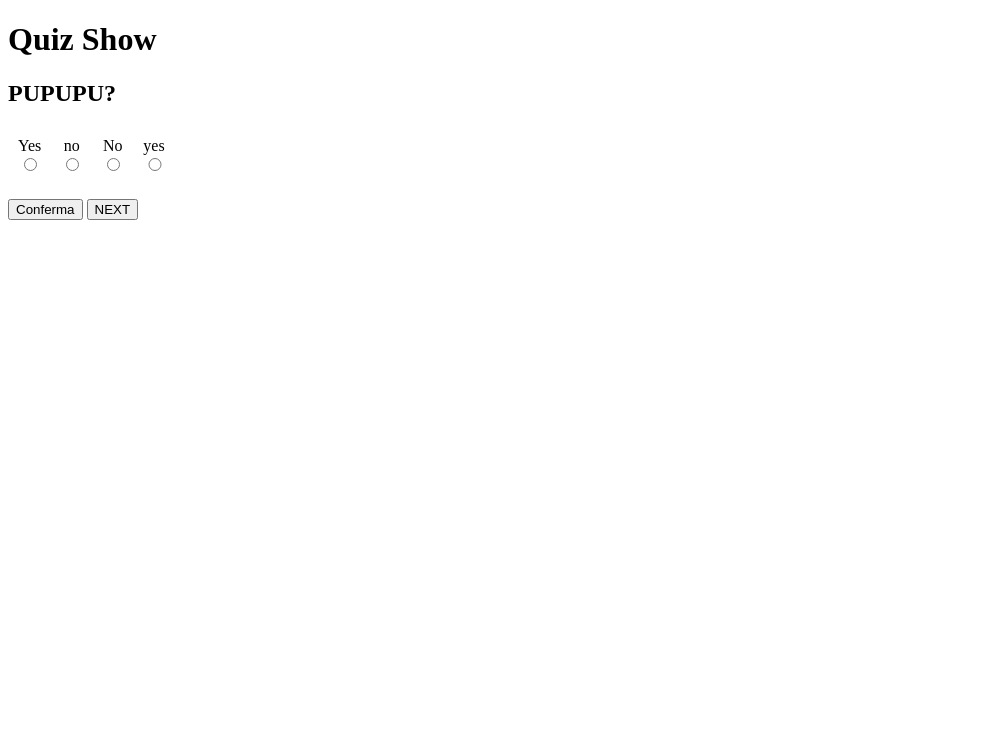
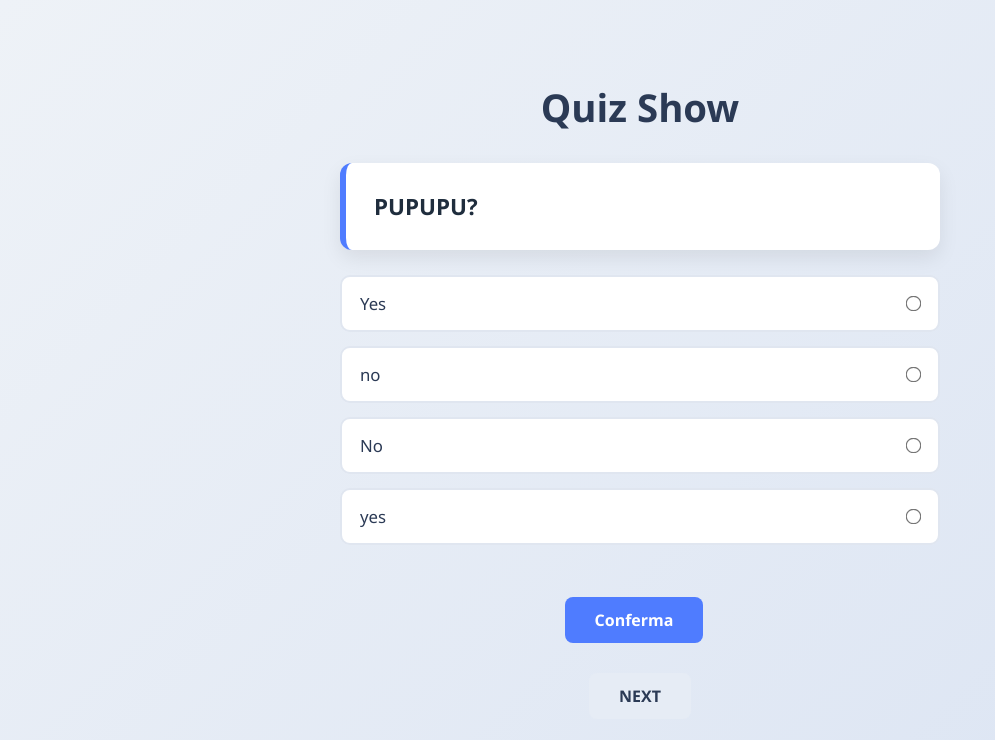
Before and after one commit to rtfsed/Quiz, a plain HTML site: page index.html in a window 1280 px wide. Shown: the whole page, without its empty margins (0-995 px from the left). Drawn offline with Linux system fonts and the light colour scheme.

Commit message:
quiz complit

```diff
--- a/index.html
+++ b/index.html
@@ -1,12 +1,15 @@
 <!DOCTYPE html>
-<html lang="en">
+<html lang="it">
 <head>
     <meta charset="UTF-8">
     <meta http-equiv="X-UA-Compatible" content="IE=edge">
     <meta name="viewport" content="width=device-width, initial-scale=1.0">
+    <link href="https://fonts.googleapis.com/css2?family=Orbitron:wght@400;600&display=swap" rel="stylesheet">
+
     <link rel="stylesheet" href="style.css">
     <title>QUIZ</title>
 </head>
+
 <body>
     <h1>Quiz Show</h1>
     <div class="box-domanda">
@@ -14,25 +17,26 @@
     </div>
     <div class="risposte">
         <label  class="opzione">
-            <span id="0">5</span>
+            <span></span>
             <input id="n1" type="radio" name="risposta" >
         </label>
         <label  class="opzione">
-            <span id="1">6</span>
+            <span></span>
             <input id="n2" type="radio" name="risposta" >
         </label>
         <label  class="opzione">
-            <span id="2">7</span>
+            <span></span>
             <input id="n3" type="radio" name="risposta" >
         </label>
         <label  class="opzione">
-            <span id="3">8</span>
+            <span></span>
             <input id="n4" type="radio" name="risposta" >
         </label>
     </div>
     <br>
     <button id="but" onclick="quiz()">Conferma</button>
     <button onclick="next()">NEXT</button>
+
     <script src="main.js"></script>
 </body>
 </html>
--- a/main.js
+++ b/main.js
@@ -10,59 +10,41 @@ let risposte = [
 ]
 let rispGu = [2,3,0]
 let cont = 0;
+
 let textDomanta = document.getElementById("domanda")
-    textDomanta.textContent = domande[0]
+    textDomanta.textContent = domande[cont]
 let rise = document.getElementsByTagName("span");
 for(let i  = 0;i<4;i++){
     rise[i].textContent = risposte[0][i];
 }
-
+let risp = document.getElementsByName("risposta")
 function quiz(){
-
-    let risp = document.getElementsByName("risposta")
-
-
-    for(let i = 0;i<4;i++){
+  for(let i = 0;i<4;i++){
         if(risp[i].checked==true)
         {
             if(i==rispGu[cont])
             {
                 console.log("yes")
-                document.getElementById(i).style.color = "green";
+               rise[i].style.color = "#00ff88";
             }
             else
             {
                 console.log("no")
-                document.getElementById(i).style.color = "red";
-
+                rise[i].style.color = "red";
             }
-                risp[i].checked=false
         }
     }
-    /*
-    cont++
-    if(cont<3){
-    textDomanta.textContent = domande[cont]
-    for(let i  = 0;i<4;i++){
-        rise[i].textContent = risposte[cont][i];
-    }
-    }
-    else{
-        console.log("Finito")
-    }
-    */
-
 }
 function next(){
     for(let i  = 0;i<4;i++){
         rise[i].style.color = "black";
+        risp[i].checked=false
     }
     cont++
     if(cont<3){
-    textDomanta.textContent = domande[cont]
-    for(let i  = 0;i<4;i++){
-        rise[i].textContent = risposte[cont][i];
-    }
+        textDomanta.textContent = domande[cont]
+        for(let i  = 0;i<4;i++)
+            rise[i].textContent = risposte[cont][i];
     }
     else{
         alert("Finito QUIZ")
--- a/style.css
+++ b/style.css
@@ -1,15 +1,118 @@
 
-.opzione{
+* {
     margin: 0;
     padding: 0;
+    box-sizing: border-box;
+    font-family: "Segoe UI", Arial, sans-serif;
+}
+
+
+body {
+    min-height: 100vh;
+    background: linear-gradient(135deg, #eef2f7, #dbe4f3);
     display: flex;
     flex-direction: column;
-    padding: 10px;
+    align-items: center;
+    justify-content: center;
+    color: #333;
 }
-span{
-    text-align: center;
+
+
+h1 {
+    font-size: 2.4rem;
+    margin-bottom: 30px;
+    color: #2b3a55;
 }
-.risposte{
+
+
+.box-domanda {
+    background: white;
+    padding: 28px;
+    border-radius: 12px;
+    width: 90%;
+    max-width: 600px;
+    margin-bottom: 25px;
+    box-shadow: 0 8px 20px rgba(0,0,0,0.08);
+    border-left: 6px solid #4f7cff;
+}
+
+
+#domanda {
+    font-size: 1.4rem;
+    font-weight: 600;
+    color: #1f2d3d;
+}
+
+
+.risposte {
+    width: 90%;
+    max-width: 600px;
     display: flex;
-    flex-direction: row;
+    flex-direction: column;
+    gap: 14px;
 }
+
+
+.opzione {
+    background: white;
+    border: 2px solid #e0e6f0;
+    border-radius: 10px;
+    padding: 15px 18px;
+    display: flex;
+    align-items: center;
+    justify-content: space-between;
+    cursor: pointer;
+    transition: all 0.2s ease;
+}
+
+
+.opzione:hover {
+    border-color: #4f7cff;
+    background: #f4f7ff;
+}
+
+
+.opzione span {
+    font-size: 1.05rem;
+    color: #2b3a55;
+}
+
+
+.opzione input[type="radio"] {
+    accent-color: #fa00d9;
+    transform: scale(1.2);
+    cursor: pointer;
+}
+
+
+button {
+    margin-top: 30px;
+    padding: 12px 30px;
+    font-size: 1rem;
+    font-weight: 600;
+    border-radius: 8px;
+    border: none;
+    cursor: pointer;
+    transition: 0.2s ease;
+}
+
+
+#but {
+    background: #4f7cff;
+    color: white;
+    margin-right: 12px;
+}
+
+#but:hover {
+    background: #15338b;
+}
+
+
+button:nth-of-type(2) {
+    background: #e6ecf5;
+    color: #2b3a55;
+}
+
+button:nth-of-type(2):hover {
+    background: #b6caeb;
+}
```
